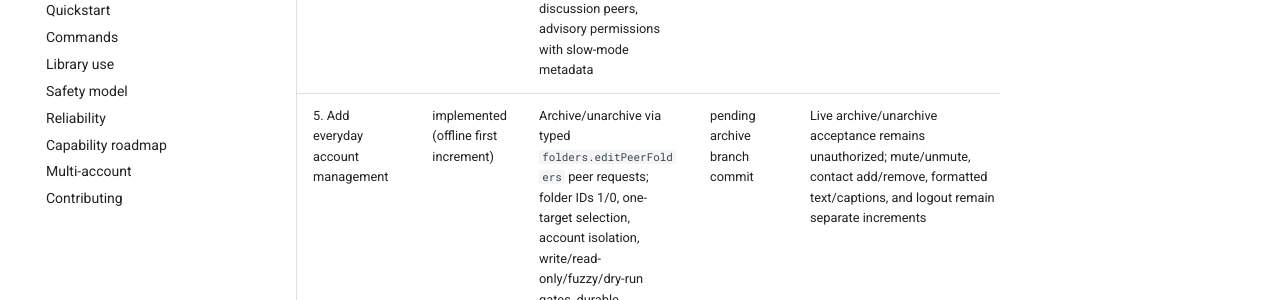
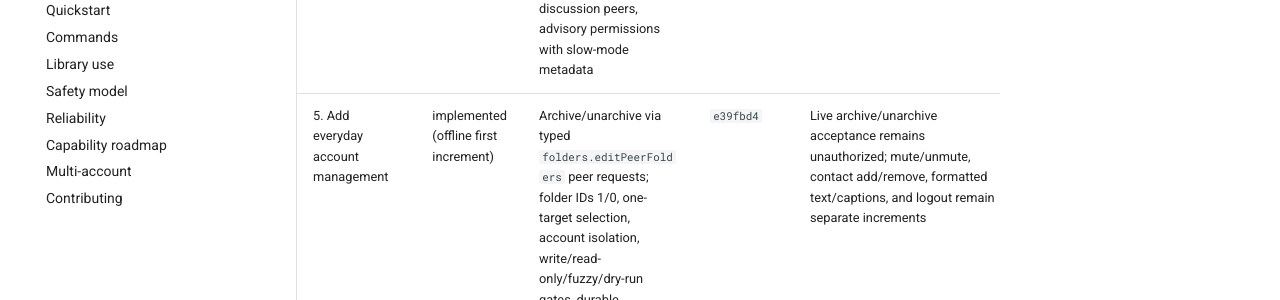
Before and after one commit to b1rd33/tgctl-go, an MkDocs documentation site: the page built from docs/phase-progress.md, in a window 1280 px wide and 900 px high, scrolled down 951 px. Shown: the part 152-452 px from the top of the window. Built offline with MkDocs 1.6.1 and Material for MkDocs 9.7.7, drawn with Linux system fonts in a browser that asks for light colours; comment, search, counter and statistics services are not loaded.

Commit message:
docs: record archive progress

```diff
--- a/docs/phase-progress.md
+++ b/docs/phase-progress.md
@@ -11,7 +11,7 @@ acceptance.
 | 2. Make account and target selection explicit | implemented (offline evidence) | `self`/`me`, account-bound resolution and isolation, known/unknown Premium metadata, app-config limits, stable setup path, selection/setup/dry-run edge-case tests | `81beb22` | Disposable live account read and Premium comparison; server-side username reassignment and limit drift remain live-only |
 | 3. Fetch messages directly from Telegram | implemented (offline evidence) | Telegram source for history/search/get, typed bounded cursors, filters, deleted placeholders, adapter propagation, empty/exact-full/short pagination, overlap termination, RPC/cancellation no-write, and malformed/mismatched cursor tests | `81beb22`, `ba9b0ed`, `564d275` | Redacted live reads and stable-data acceptance against Telegram remain unrun |
 | 4. Retrieve conversation context correctly | implemented (offline core) | Replies, explicit forum topic history, topic/root-bound cursors, missing/deleted-topic rejection, linked discussion lookup without joining, distinct discussion peers, advisory permissions with slow-mode metadata | `81beb22`, `9a79663`, `cf1b183`, `ba9b0ed` | Live fixture only for real nested replies/topic pagination, linked-discussion membership denial, and owner/admin/member/restricted server-rights transitions |
-| 5. Add everyday account management | implemented (offline first increment) | Archive/unarchive via typed `folders.editPeerFolders` peer requests; folder IDs 1/0, one-target selection, account isolation, write/read-only/fuzzy/dry-run gates, durable idempotency, cancellation and committed-persistence failure handling, no custom-folder/pin/read-marker side effects | pending archive branch commit | Live archive/unarchive acceptance remains unauthorized; mute/unmute, contact add/remove, formatted text/captions, and logout remain separate increments |
+| 5. Add everyday account management | implemented (offline first increment) | Archive/unarchive via typed `folders.editPeerFolders` peer requests; folder IDs 1/0, one-target selection, account isolation, write/read-only/fuzzy/dry-run gates, durable idempotency, cancellation and committed-persistence failure handling, no custom-folder/pin/read-marker side effects | `e39fbd4` | Live archive/unarchive acceptance remains unauthorized; mute/unmute, contact add/remove, formatted text/captions, and logout remain separate increments |
 | 6. Optional Premium and convenience features | not started (outside current handoff) | Original plan's separate optional proposals: voice transcription, translation, Saved Messages tags, custom emoji reactions, drafts/scheduled messages, and transfer progress | — | Each feature requires its own proposal, capability/privacy tests, and acceptance gate |
 | Documentation and release hygiene | complete | Generated command docs, skill reference, coverage matrix, public-hygiene checks | `e10f990` | None for this implementation handoff |
 
```
